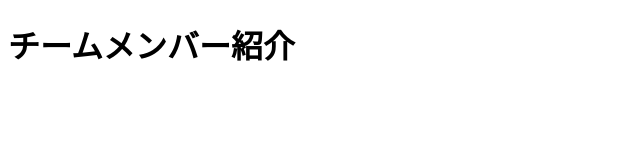
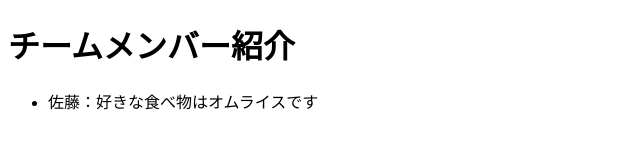
Before and after one commit to sato2401384/php-19, a plain HTML site: page index.html in a window 1280 px wide. Shown: the whole page, without its empty margins (0-640 px from the left). Drawn offline with Linux system fonts and the light colour scheme.

Commit message:
Update index.html

```diff
--- a/index.html
+++ b/index.html
@@ -7,6 +7,7 @@
 <h1>チームメンバー紹介</h1>
 <ul>
 <!-- メンバー紹介をここに追加 -->
+ <li>佐藤：好きな食べ物はオムライスです</li>
 </ul>
 </body>
 </html>
```
